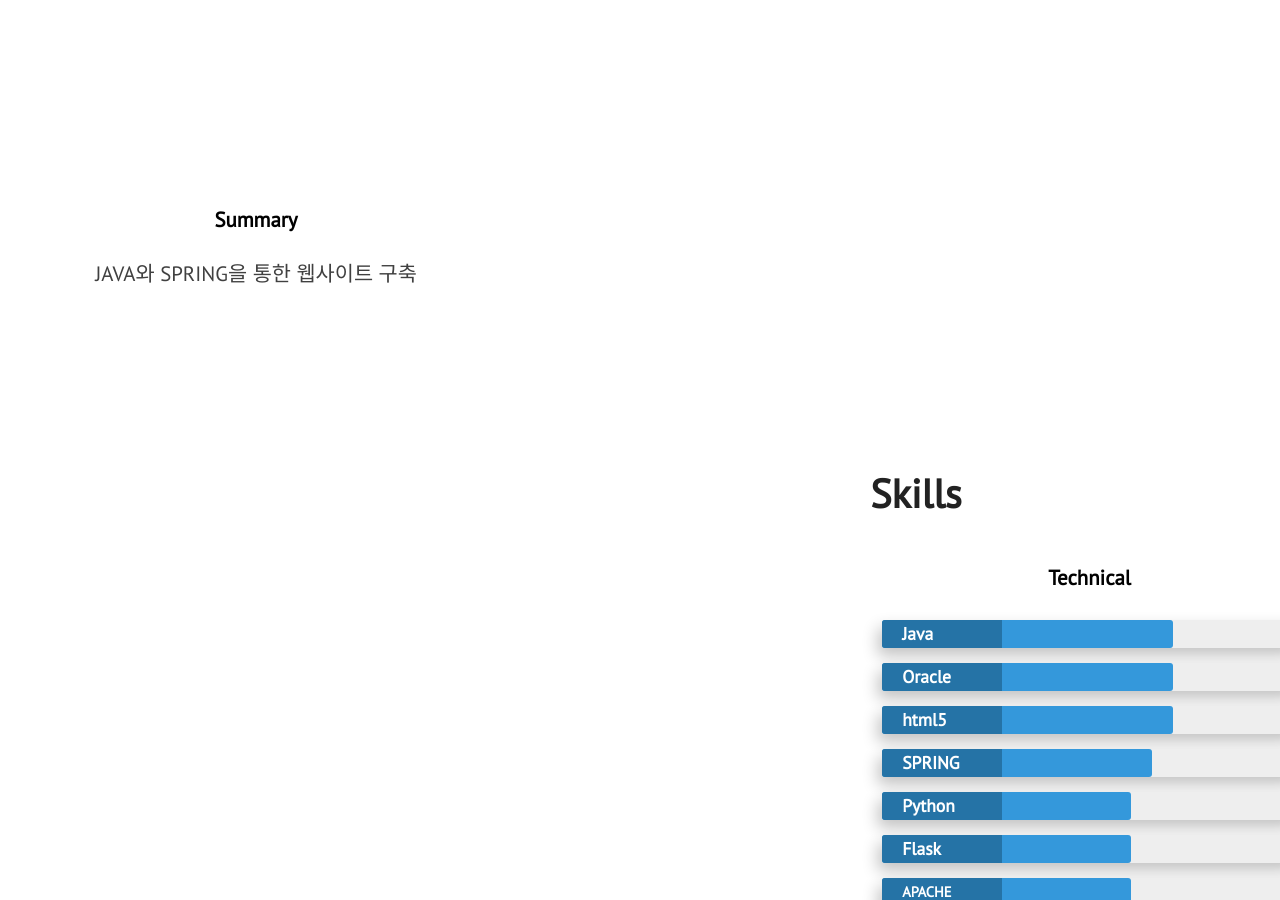
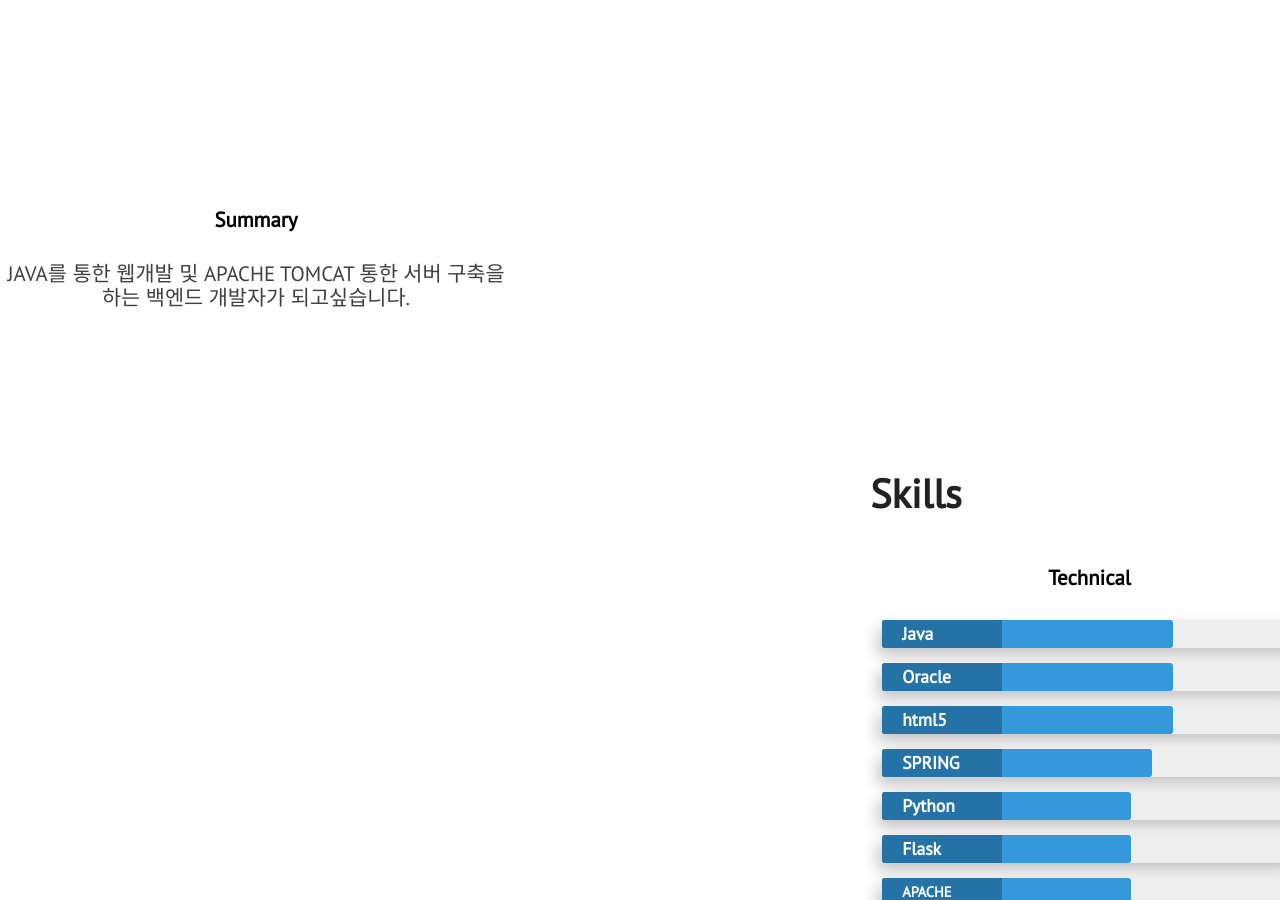
Before and after one commit to YoungGyu99/YoungGyu99.github.io, a Jekyll site: the page built from index.html, in a window 1280 px wide and 900 px high, scrolled down 1773 px. Built offline with Jekyll 4.4.1, drawn with Linux system fonts in a browser that asks for light colours; nearby versions of some CDN libraries.

Commit message:
Update skills.html

```diff
--- a/_includes/skills.html
+++ b/_includes/skills.html
@@ -3,7 +3,7 @@
     <div class="what-i-do">
       <h3 class="center-align skills-subsection">Summary</h3>
       <p class="paragraph-text center-align">
-        JAVA와 SPRING을 통한 웹사이트 구축
+        JAVA를 통한 웹개발 및 APACHE TOMCAT 통한 서버 구축을 하는 백엔드 개발자가 되고싶습니다.
       </p>
  </div>
 <div class="section-wrapper">
```
